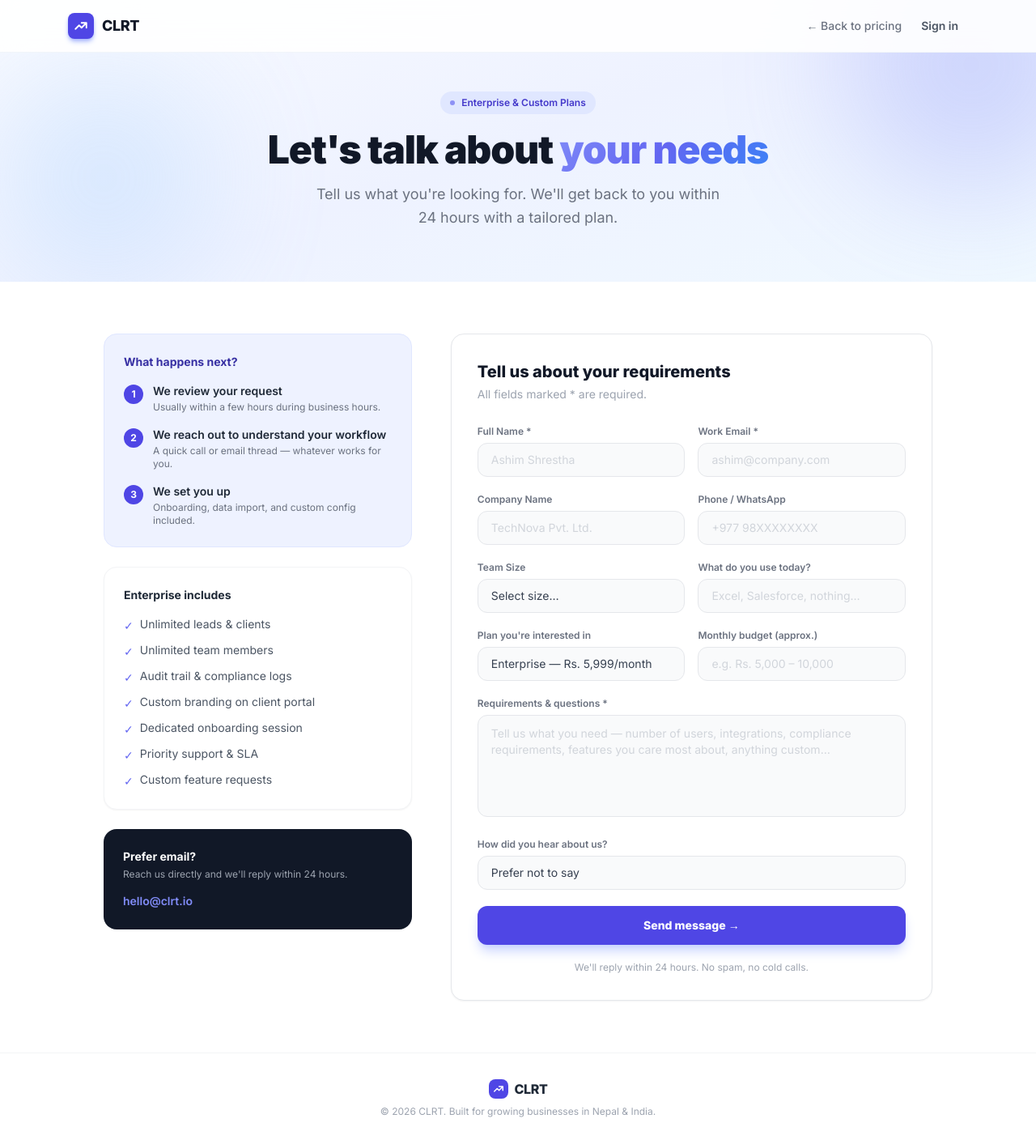
After one commit to ashim888/clrt, a Django app: page /contact/ in a window 1280 px wide. The commit adds this page. Shown: the whole page at 81% size. Run offline with Django 5.2, Linux system fonts and the light colour scheme; data comes from the database, SQL or seed files in the repository; data that the repository does not hold is empty; some libraries are stand-ins or nearby versions.

Commit message:
landing changes

```diff
--- a/dashboard/urls.py
+++ b/dashboard/urls.py
@@ -29,4 +29,5 @@ urlpatterns = [
     path("analytics/track/", views.analytics_track, name="analytics_track"),
     path("subscription/", views.subscription_view, name="subscription"),
     path("signup/", views.landing_signup, name="landing_signup"),
+    path("contact/", views.contact_sales, name="contact_sales"),
 ]
--- a/dashboard/views.py
+++ b/dashboard/views.py
@@ -1207,6 +1207,46 @@ def landing_signup(request):
     return JsonResponse({"ok": True})
 
 
+def contact_sales(request):
+    from leads.models import Lead
+    success = False
+    if request.method == "POST":
+        name = request.POST.get("name", "").strip()
+        email = request.POST.get("email", "").strip()
+        phone = request.POST.get("phone", "").strip()
+        company = request.POST.get("company", "").strip()
+        company_size = request.POST.get("company_size", "").strip()
+        current_tool = request.POST.get("current_tool", "").strip()
+        plan = request.POST.get("plan", "").strip()
+        budget = request.POST.get("budget", "").strip()
+        requirements = request.POST.get("requirements", "").strip()
+        heard = request.POST.get("heard", "").strip()
+
+        if name and email:
+            notes_parts = []
+            if plan:         notes_parts.append(f"Plan interest: {plan}")
+            if company_size: notes_parts.append(f"Company size: {company_size}")
+            if current_tool: notes_parts.append(f"Current tool: {current_tool}")
+            if budget:       notes_parts.append(f"Budget: {budget}")
+            if heard:        notes_parts.append(f"Heard via: {heard}")
+            if requirements: notes_parts.append(f"Requirements:\n{requirements}")
+
+            Lead.objects.create(
+                organization_name=company or name,
+                contact_person=name,
+                email=email,
+                phone=phone,
+                source="website",
+                notes="\n".join(notes_parts),
+                status="new",
+            )
+            success = True
+
+    from .models import SiteSettings
+    cfg = SiteSettings.load()
+    return render(request, "contact.html", {"success": success, "ga_id": cfg.ga_measurement_id})
+
+
 @login_required
 def subscription_view(request):
     from .models import Plan, Subscription
--- /dev/null
+++ b/templates/contact.html
@@ -0,0 +1,257 @@
+<!DOCTYPE html>
+<html lang="en" class="scroll-smooth">
+<head>
+  <meta charset="UTF-8">
+  <meta name="viewport" content="width=device-width, initial-scale=1.0">
+  <title>Contact Sales — CLRT</title>
+  <script src="https://cdn.tailwindcss.com"></script>
+  <style>
+    @import url('https://fonts.googleapis.com/css2?family=Inter:wght@400;500;600;700;800;900&display=swap');
+    *, body { font-family: 'Inter', sans-serif; }
+    .blob { position: absolute; border-radius: 50%; filter: blur(80px); opacity: .3; pointer-events: none; }
+    .inp:focus { outline: none; border-color: #6366f1; box-shadow: 0 0 0 3px rgba(99,102,241,.15); }
+    .gradient-text {
+      background: linear-gradient(135deg, #818cf8, #6366f1, #3b82f6);
+      -webkit-background-clip: text; -webkit-text-fill-color: transparent; background-clip: text;
+    }
+  </style>
+</head>
+<body class="bg-white text-gray-900 antialiased overflow-x-hidden">
+
+<!-- NAV -->
+<header class="fixed top-0 inset-x-0 z-50" style="background:rgba(255,255,255,.9);backdrop-filter:blur(14px);border-bottom:1px solid #f1f5f9;">
+  <div class="max-w-6xl mx-auto px-5 h-16 flex items-center justify-between gap-6">
+    <a href="/" class="flex items-center gap-2.5 flex-shrink-0">
+      <div class="w-8 h-8 rounded-lg bg-indigo-600 flex items-center justify-center shadow-md shadow-indigo-300">
+        <svg class="text-white" style="width:18px;height:18px;" fill="none" stroke="currentColor" viewBox="0 0 24 24">
+          <path stroke-linecap="round" stroke-linejoin="round" stroke-width="2.5" d="M13 7h8m0 0v8m0-8l-8 8-4-4-6 6"/>
+        </svg>
+      </div>
+      <span class="text-lg font-extrabold tracking-tight">CLRT</span>
+    </a>
+    <div class="flex items-center gap-3">
+      <a href="/#pricing" class="hidden sm:inline-flex text-sm font-medium text-gray-500 hover:text-gray-900 transition-colors">← Back to pricing</a>
+      <a href="/accounts/login/" class="text-sm font-semibold text-gray-600 hover:text-gray-900 transition-colors px-3 py-2">Sign in</a>
+    </div>
+  </div>
+</header>
+
+<!-- HERO -->
+<section class="relative pt-28 pb-16 px-5 overflow-hidden" style="background:linear-gradient(160deg,#f8faff 0%,#eef2ff 50%,#f0f9ff 100%);">
+  <div class="blob w-80 h-80 bg-indigo-400 -top-20 -right-20"></div>
+  <div class="blob w-64 h-64 bg-blue-300 bottom-0 left-0"></div>
+  <div class="relative max-w-2xl mx-auto text-center">
+    <div class="inline-flex items-center gap-2 px-3 py-1.5 rounded-full bg-indigo-100 text-indigo-700 text-xs font-semibold mb-5">
+      <span class="w-1.5 h-1.5 rounded-full bg-indigo-500 animate-pulse"></span>
+      Enterprise & Custom Plans
+    </div>
+    <h1 class="text-4xl sm:text-5xl font-black tracking-tight leading-tight mb-4">
+      Let's talk about <span class="gradient-text">your needs</span>
+    </h1>
+    <p class="text-gray-500 text-lg leading-relaxed max-w-lg mx-auto">
+      Tell us what you're looking for. We'll get back to you within 24 hours with a tailored plan.
+    </p>
+  </div>
+</section>
+
+<!-- MAIN -->
+<section class="py-16 px-5">
+  <div class="max-w-5xl mx-auto grid lg:grid-cols-5 gap-12 items-start">
+
+    <!-- Left: trust signals -->
+    <div class="lg:col-span-2 space-y-6">
+
+      <div class="rounded-2xl border border-indigo-100 bg-indigo-50 p-6">
+        <h3 class="text-sm font-bold text-indigo-800 mb-4">What happens next?</h3>
+        <ol class="space-y-4">
+          <li class="flex gap-3">
+            <span class="w-6 h-6 rounded-full bg-indigo-600 text-white text-xs font-bold flex items-center justify-center flex-shrink-0 mt-0.5">1</span>
+            <div>
+              <p class="text-sm font-semibold text-gray-800">We review your request</p>
+              <p class="text-xs text-gray-500 mt-0.5">Usually within a few hours during business hours.</p>
+            </div>
+          </li>
+          <li class="flex gap-3">
+            <span class="w-6 h-6 rounded-full bg-indigo-600 text-white text-xs font-bold flex items-center justify-center flex-shrink-0 mt-0.5">2</span>
+            <div>
+              <p class="text-sm font-semibold text-gray-800">We reach out to understand your workflow</p>
+              <p class="text-xs text-gray-500 mt-0.5">A quick call or email thread — whatever works for you.</p>
+            </div>
+          </li>
+          <li class="flex gap-3">
+            <span class="w-6 h-6 rounded-full bg-indigo-600 text-white text-xs font-bold flex items-center justify-center flex-shrink-0 mt-0.5">3</span>
+            <div>
+              <p class="text-sm font-semibold text-gray-800">We set you up</p>
+              <p class="text-xs text-gray-500 mt-0.5">Onboarding, data import, and custom config included.</p>
+            </div>
+          </li>
+        </ol>
+      </div>
+
+      <div class="rounded-2xl border border-gray-100 bg-white shadow-sm p-6">
+        <h3 class="text-sm font-bold text-gray-800 mb-4">Enterprise includes</h3>
+        <ul class="space-y-2.5">
+          <li class="flex gap-2 text-sm text-gray-600"><span class="text-indigo-500 mt-0.5 flex-shrink-0">✓</span>Unlimited leads &amp; clients</li>
+          <li class="flex gap-2 text-sm text-gray-600"><span class="text-indigo-500 mt-0.5 flex-shrink-0">✓</span>Unlimited team members</li>
+          <li class="flex gap-2 text-sm text-gray-600"><span class="text-indigo-500 mt-0.5 flex-shrink-0">✓</span>Audit trail &amp; compliance logs</li>
+          <li class="flex gap-2 text-sm text-gray-600"><span class="text-indigo-500 mt-0.5 flex-shrink-0">✓</span>Custom branding on client portal</li>
+          <li class="flex gap-2 text-sm text-gray-600"><span class="text-indigo-500 mt-0.5 flex-shrink-0">✓</span>Dedicated onboarding session</li>
+          <li class="flex gap-2 text-sm text-gray-600"><span class="text-indigo-500 mt-0.5 flex-shrink-0">✓</span>Priority support &amp; SLA</li>
+          <li class="flex gap-2 text-sm text-gray-600"><span class="text-indigo-500 mt-0.5 flex-shrink-0">✓</span>Custom feature requests</li>
+        </ul>
+      </div>
+
+      <div class="rounded-2xl bg-gray-900 p-6 text-white">
+        <p class="text-sm font-bold mb-1">Prefer email?</p>
+        <p class="text-xs text-gray-400 mb-3">Reach us directly and we'll reply within 24 hours.</p>
+        <a href="mailto:hello@clrt.io" class="text-indigo-400 hover:text-indigo-300 text-sm font-semibold transition-colors">hello@clrt.io</a>
+      </div>
+
+    </div>
+
+    <!-- Right: form -->
+    <div class="lg:col-span-3">
+
+      {% if success %}
+      <!-- Success state -->
+      <div class="rounded-2xl border border-green-200 bg-green-50 p-10 text-center">
+        <div class="text-5xl mb-4">✅</div>
+        <h2 class="text-2xl font-extrabold text-gray-900 mb-2">We've got your message!</h2>
+        <p class="text-gray-500 mb-6">Our team will review your requirements and get back to you within 24 hours.</p>
+        <a href="/" class="inline-flex items-center gap-2 px-6 py-2.5 rounded-xl bg-indigo-600 hover:bg-indigo-700 text-white text-sm font-bold transition-colors">
+          ← Back to home
+        </a>
+      </div>
+
+      {% else %}
+      <!-- Contact form -->
+      <div class="rounded-2xl border border-gray-200 shadow-sm bg-white p-8">
+        <h2 class="text-xl font-extrabold text-gray-900 mb-1">Tell us about your requirements</h2>
+        <p class="text-sm text-gray-400 mb-7">All fields marked * are required.</p>
+
+        <form method="post" action="/contact/" class="space-y-5">
+          {% csrf_token %}
+
+          <!-- Name + Email -->
+          <div class="grid sm:grid-cols-2 gap-4">
+            <div>
+              <label class="block text-xs font-semibold text-gray-500 mb-1.5">Full Name *</label>
+              <input name="name" type="text" required placeholder="Ashim Shrestha"
+                class="inp w-full px-4 py-2.5 rounded-xl border border-gray-200 text-sm text-gray-800 placeholder-gray-300 transition-all bg-gray-50 focus:bg-white">
+            </div>
+            <div>
+              <label class="block text-xs font-semibold text-gray-500 mb-1.5">Work Email *</label>
+              <input name="email" type="email" required placeholder="ashim@company.com"
+                class="inp w-full px-4 py-2.5 rounded-xl border border-gray-200 text-sm text-gray-800 placeholder-gray-300 transition-all bg-gray-50 focus:bg-white">
+            </div>
+          </div>
+
+          <!-- Company + Phone -->
+          <div class="grid sm:grid-cols-2 gap-4">
+            <div>
+              <label class="block text-xs font-semibold text-gray-500 mb-1.5">Company Name</label>
+              <input name="company" type="text" placeholder="TechNova Pvt. Ltd."
+                class="inp w-full px-4 py-2.5 rounded-xl border border-gray-200 text-sm text-gray-800 placeholder-gray-300 transition-all bg-gray-50 focus:bg-white">
+            </div>
+            <div>
+              <label class="block text-xs font-semibold text-gray-500 mb-1.5">Phone / WhatsApp</label>
+              <input name="phone" type="tel" placeholder="+977 98XXXXXXXX"
+                class="inp w-full px-4 py-2.5 rounded-xl border border-gray-200 text-sm text-gray-800 placeholder-gray-300 transition-all bg-gray-50 focus:bg-white">
+            </div>
+          </div>
+
+          <!-- Company size + Current tool -->
+          <div class="grid sm:grid-cols-2 gap-4">
+            <div>
+              <label class="block text-xs font-semibold text-gray-500 mb-1.5">Team Size</label>
+              <select name="company_size"
+                class="inp w-full px-4 py-2.5 rounded-xl border border-gray-200 text-sm text-gray-700 transition-all bg-gray-50 focus:bg-white appearance-none">
+                <option value="">Select size…</option>
+                <option>Just me</option>
+                <option>2–5 people</option>
+                <option>6–20 people</option>
+                <option>21–50 people</option>
+                <option>50+ people</option>
+              </select>
+            </div>
+            <div>
+              <label class="block text-xs font-semibold text-gray-500 mb-1.5">What do you use today?</label>
+              <input name="current_tool" type="text" placeholder="Excel, Salesforce, nothing…"
+                class="inp w-full px-4 py-2.5 rounded-xl border border-gray-200 text-sm text-gray-800 placeholder-gray-300 transition-all bg-gray-50 focus:bg-white">
+            </div>
+          </div>
+
+          <!-- Plan interest + Budget -->
+          <div class="grid sm:grid-cols-2 gap-4">
+            <div>
+              <label class="block text-xs font-semibold text-gray-500 mb-1.5">Plan you're interested in</label>
+              <select name="plan"
+                class="inp w-full px-4 py-2.5 rounded-xl border border-gray-200 text-sm text-gray-700 transition-all bg-gray-50 focus:bg-white appearance-none">
+                <option value="">Not sure yet</option>
+                <option>Growth — Rs. 2,499/month</option>
+                <option selected>Enterprise — Rs. 5,999/month</option>
+                <option>Custom pricing</option>
+              </select>
+            </div>
+            <div>
+              <label class="block text-xs font-semibold text-gray-500 mb-1.5">Monthly budget (approx.)</label>
+              <input name="budget" type="text" placeholder="e.g. Rs. 5,000 – 10,000"
+                class="inp w-full px-4 py-2.5 rounded-xl border border-gray-200 text-sm text-gray-800 placeholder-gray-300 transition-all bg-gray-50 focus:bg-white">
+            </div>
+          </div>
+
+          <!-- Requirements -->
+          <div>
+            <label class="block text-xs font-semibold text-gray-500 mb-1.5">Requirements &amp; questions *</label>
+            <textarea name="requirements" required rows="5"
+              placeholder="Tell us what you need — number of users, integrations, compliance requirements, features you care most about, anything custom…"
+              class="inp w-full px-4 py-3 rounded-xl border border-gray-200 text-sm text-gray-800 placeholder-gray-300 transition-all bg-gray-50 focus:bg-white resize-none"></textarea>
+          </div>
+
+          <!-- How did you hear -->
+          <div>
+            <label class="block text-xs font-semibold text-gray-500 mb-1.5">How did you hear about us?</label>
+            <select name="heard"
+              class="inp w-full px-4 py-2.5 rounded-xl border border-gray-200 text-sm text-gray-700 transition-all bg-gray-50 focus:bg-white appearance-none">
+              <option value="">Prefer not to say</option>
+              <option>Google search</option>
+              <option>Social media</option>
+              <option>Word of mouth / referral</option>
+              <option>Online community / forum</option>
+              <option>Other</option>
+            </select>
+          </div>
+
+          <button type="submit"
+            class="w-full py-3.5 rounded-xl bg-indigo-600 hover:bg-indigo-700 text-white font-extrabold text-sm transition-colors shadow-lg shadow-indigo-200">
+            Send message →
+          </button>
+          <p class="text-xs text-gray-400 text-center">We'll reply within 24 hours. No spam, no cold calls.</p>
+        </form>
+      </div>
+      {% endif %}
+
+    </div>
+  </div>
+</section>
+
+<!-- FOOTER -->
+<footer class="border-t border-gray-100 py-8 px-5 text-center">
+  <div class="flex items-center justify-center gap-2 mb-2">
+    <div class="w-6 h-6 rounded-lg bg-indigo-600 flex items-center justify-center">
+      <svg class="w-3.5 h-3.5 text-white" fill="none" stroke="currentColor" viewBox="0 0 24 24">
+        <path stroke-linecap="round" stroke-linejoin="round" stroke-width="2.5" d="M13 7h8m0 0v8m0-8l-8 8-4-4-6 6"/>
+      </svg>
+    </div>
+    <span class="font-extrabold text-gray-800 tracking-tight">CLRT</span>
+  </div>
+  <p class="text-xs text-gray-400">© 2026 CLRT. Built for growing businesses in Nepal &amp; India.</p>
+</footer>
+
+{% if ga_id %}
+<script async src="https://www.googletagmanager.com/gtag/js?id={{ ga_id }}"></script>
+<script>window.dataLayer=window.dataLayer||[];function gtag(){dataLayer.push(arguments);}gtag('js',new Date());gtag('config','{{ ga_id }}');</script>
+{% endif %}
+
+</body>
+</html>
--- a/templates/landing.html
+++ b/templates/landing.html
@@ -513,7 +513,7 @@
           </ul>
         </div>
         <div class="p-5 border-t border-gray-100 mt-auto">
-          <a href="mailto:hello@clrt.io?subject=Enterprise inquiry" data-track="pricing_enterprise_cta"
+          <a href="/contact/" data-track="pricing_enterprise_cta"
             class="block text-center py-3 rounded-xl bg-gray-900 hover:bg-gray-800 text-white text-sm font-bold transition-colors">
             Contact sales
           </a>
@@ -683,7 +683,7 @@
         <ul class="space-y-2 text-sm text-gray-400">
           <li><a href="/accounts/login/" class="hover:text-white transition-colors">Sign in</a></li>
           <li><a href="#get-access" class="hover:text-white transition-colors">Request access</a></li>
-          <li><a href="mailto:hello@clrt.io" class="hover:text-white transition-colors">Contact us</a></li>
+          <li><a href="/contact/" class="hover:text-white transition-colors">Contact us</a></li>
         </ul>
       </div>
     </div>
```
